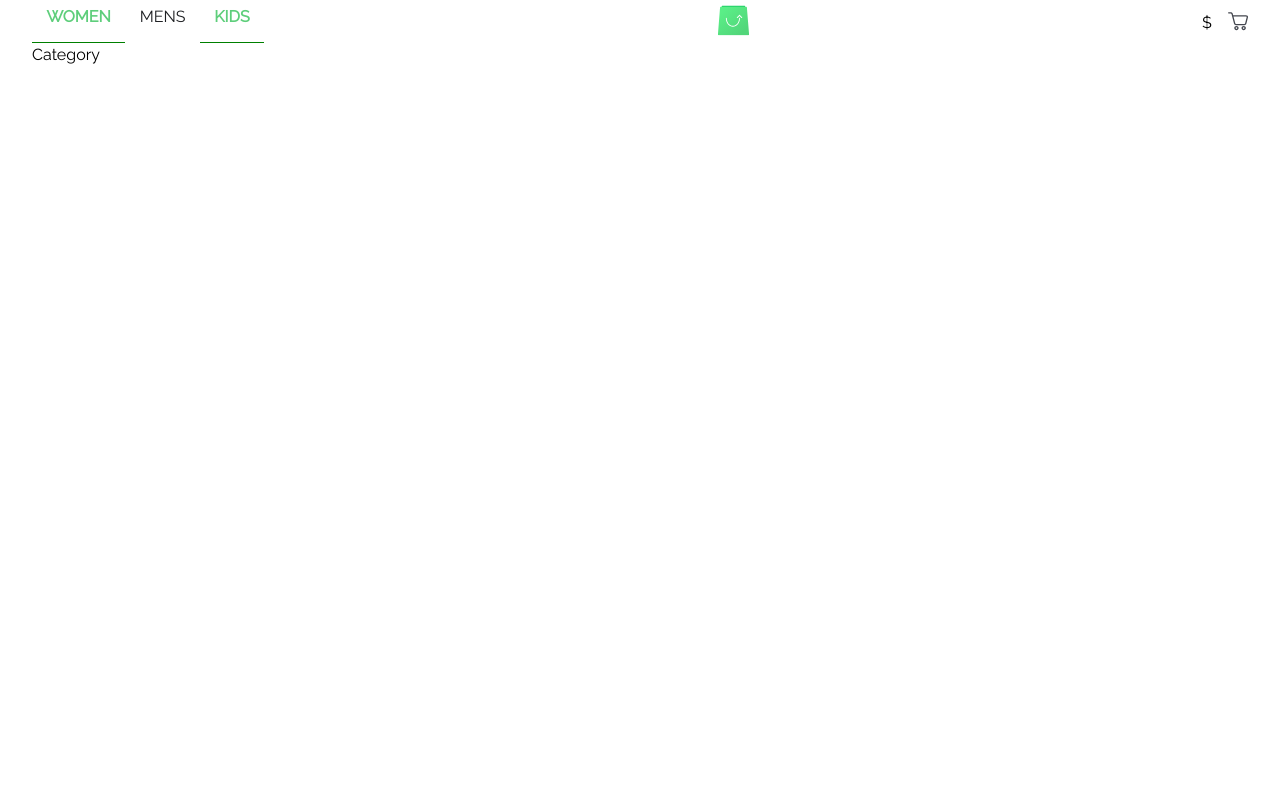
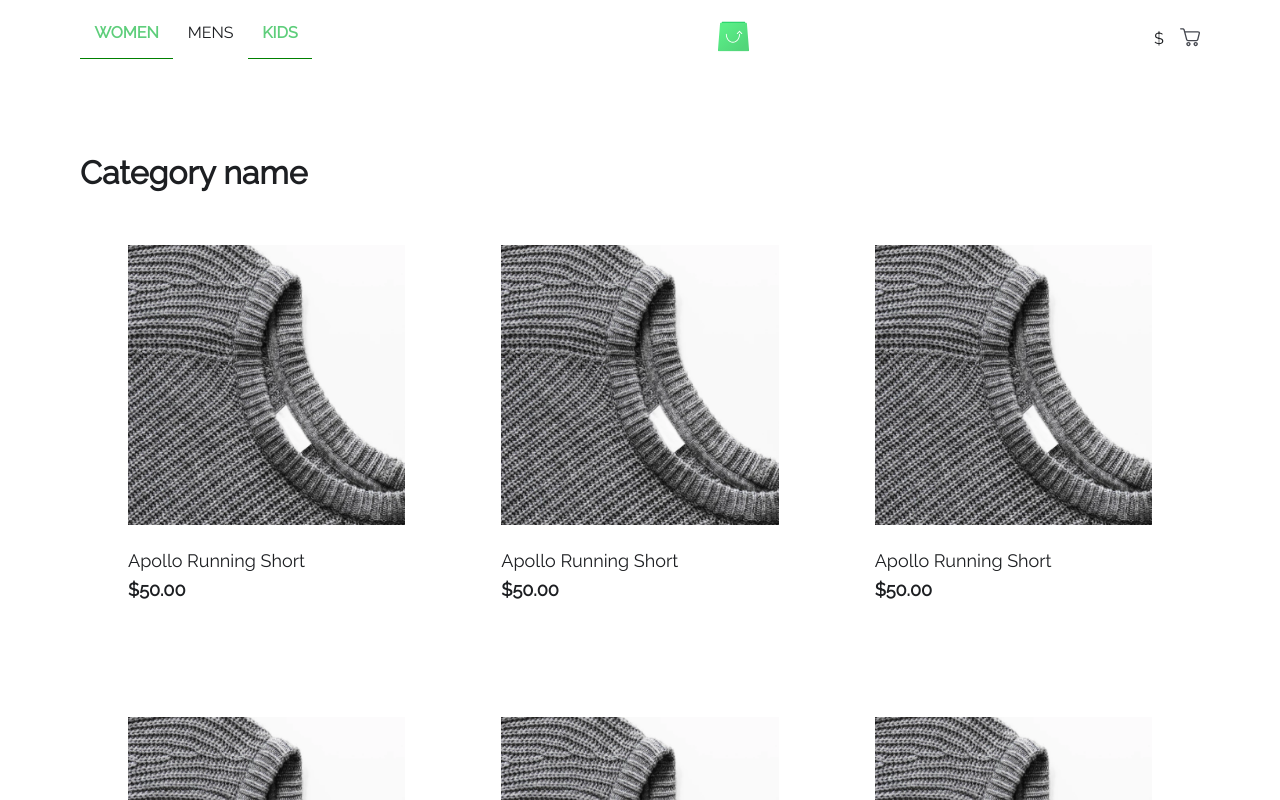
Before and after one commit to boomshakar/rayda, a React (Create React App) app: page / in a window 1280 px wide. Shown: the top 800 px of the page. Built offline with nearby package versions, Linux system fonts and the light colour scheme.

Commit message:
product cards init

```diff
--- a/src/App.tsx
+++ b/src/App.tsx
@@ -1,4 +1,4 @@
-import Layout from "components/layout";
+import Layout from "layout";
 import Category from "features/Category";
 import { BrowserRouter as Router, Route, Routes } from "react-router-dom";
 import { routes } from "utils/route";
--- /dev/null
+++ b/src/components/ProductCard.tsx
@@ -0,0 +1,23 @@
+import React from "react";
+import "styles/productCard.scss";
+
+const ProductCard: React.FC = () => {
+	return (
+		<div className="prdt_card">
+			<div className="prdt_card-box">
+				<div className="top-sect">
+					<img src="/asset/products/grey-top.png" alt="" />
+					<button className="add_to_cart">
+						<img src="/asset/Icon/white-cart-icn.svg" alt="" />
+					</button>
+				</div>
+				<div className="bottom-sect">
+					<h4>Apollo Running Short</h4>
+					<p>$50.00</p>
+				</div>
+			</div>
+		</div>
+	);
+};
+
+export default ProductCard;
--- a/src/features/Category.tsx
+++ b/src/features/Category.tsx
@@ -1,7 +1,22 @@
+import ProductCard from "components/ProductCard";
 import React from "react";
+import "styles/categoryFeat.scss";
 
 const Category: React.FC = () => {
-	return <div>Category</div>;
+	return (
+		<div className="catgory_pg-container">
+			<h1>Category name</h1>
+			<section className="product-section">
+				{/* Product cards */}
+				<ProductCard />
+				<ProductCard />
+				<ProductCard />
+				<ProductCard />
+				<ProductCard />
+				<ProductCard />
+			</section>
+		</div>
+	);
 };
 
 export default Category;
--- /dev/null
+++ b/src/styles/categoryFeat.scss
@@ -0,0 +1,11 @@
+@import "./variables.scss";
+
+.catgory_pg-container {
+	padding-top: 5%;
+	.product-section {
+		display: flex;
+		align-items: center;
+		justify-content: stretch;
+		flex-wrap: wrap;
+	}
+}
--- a/src/styles/layout.scss
+++ b/src/styles/layout.scss
@@ -1,13 +1,16 @@
 @import "./variables.scss";
 
 .root-container {
-	padding: 0 2rem;
+	padding: 0 5rem;
+	background-color: $cWhite;
+	color: $cText;
 }
 .nav_container {
 	width: 100%;
 	display: flex;
 	align-items: center;
 	justify-content: space-between;
+	padding: 1rem 0;
 
 	& > div {
 		flex: 1;
--- /dev/null
+++ b/src/styles/productCard.scss
@@ -0,0 +1,76 @@
+@import "./variables.scss";
+
+.prdt_card {
+	box-sizing: border-box;
+	width: 316px;
+	height: 424px;
+	margin-bottom: 3rem;
+	// margin-right: 3rem;
+	padding: 1rem 2rem;
+	flex-grow: 3;
+	display: flex;
+	align-items: center;
+	justify-content: center;
+
+	&-box {
+		box-sizing: border-box;
+		width: 100%;
+		height: 100%;
+		display: flex;
+		flex-direction: column;
+		justify-content: space-between;
+		padding: 1rem;
+		transition: all 0.3s ease-in-out;
+
+		.top-sect {
+			box-sizing: border-box;
+			position: relative;
+			width: 100%;
+			height: 280px;
+
+			& > img {
+				width: 100%;
+				height: 100%;
+			}
+			.add_to_cart {
+				display: none;
+				position: absolute;
+				bottom: -20px;
+				right: 6px;
+				border-radius: 50%;
+				background-color: $cPrimary;
+				height: 40px;
+				width: 40px;
+				align-items: center;
+				justify-content: center;
+				cursor: pointer;
+				outline: none;
+				border: none;
+
+				img {
+					width: 20px;
+					height: 20px;
+				}
+			}
+		}
+		.bottom-sect {
+			font-size: 18px;
+			line-height: 160%;
+			h4 {
+				margin: 0;
+				font-weight: 300;
+			}
+			p {
+				margin: 0;
+				font-weight: 600;
+			}
+		}
+
+		&:hover {
+			box-shadow: 0px 4px 35px rgba(168, 172, 176, 0.19);
+			.add_to_cart {
+				display: flex;
+			}
+		}
+	}
+}
--- a/src/styles/variables.scss
+++ b/src/styles/variables.scss
@@ -1,2 +1,3 @@
 $cText: #1d1f22;
 $cPrimary: #5ece7b;
+$cWhite: #ffffff;
```
Also changed, not shown: src/layout/index.tsx (renamed from src/components/layout/index.tsx).
